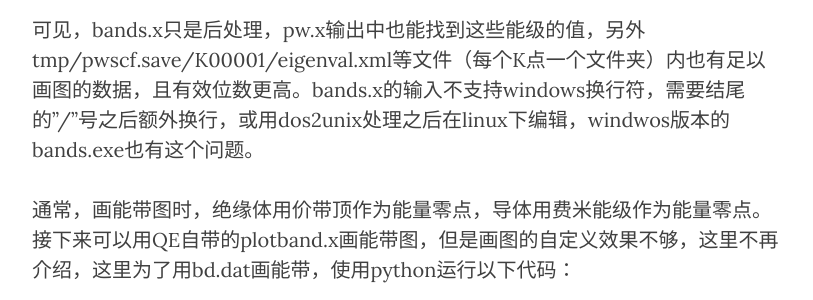
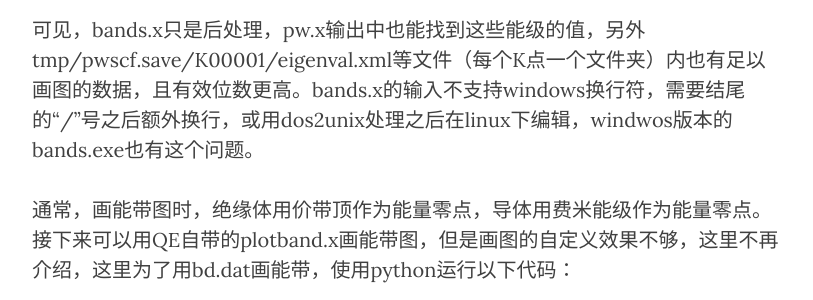
Before and after one commit to yyyu200/DFTbook, a Jekyll site: the page built from _posts/2019-04-01-HandsOn.md, in a window 1280 px wide and 900 px high, scrolled down 9338 px. Shown: the part 243-543 px from the top of the window, without its empty margins (233-1046 px from the left). Built offline with Jekyll 4.4.1, drawn with Linux system fonts in a browser that asks for light colours; nearby versions of some CDN libraries; formulas are drawn with MathJax 3; comment, search, counter and statistics services are not loaded; some of the changed text lies outside the part shown.

Commit message:
modify at20190924-11:29:42-aliyun

````diff
--- a/_posts/2019-04-01-HandsOn.md
+++ b/_posts/2019-04-01-HandsOn.md
@@ -27,7 +27,7 @@
 
 ### 1.1 设置结构参数
 
-碳化硅SiC有多种结构，这里选择了比较简单的闪锌矿(Zincblende)结构。下面介绍结构信息的获取，已经了解可以直接阅读1.2节，闪锌矿结构的空间群是$F \overline{4}3M$（No. 216），布拉伐格子是面心立方（Face centered cubic）。计算需要知道SiC的原胞尺寸、原子坐标和晶格常数，这些参数是从实验得到的，除了从文献获取外，这里推荐一个数据库[Crystallography Open Database](http://www.crystallography.net/cod/)（COD）。打开COD主页，点击左侧的"search"。
+碳化硅SiC有多种结构，这里选择了比较简单的闪锌矿(Zincblende)结构。下面介绍结构信息的获取，已经了解可以直接阅读1.2节，闪锌矿结构的空间群是$F \overline{4}3M$（No. 216），布拉伐格子是面心立方（Face centered cubic）。计算需要知道SiC的原胞尺寸、原子坐标和晶格常数，这些参数是从实验得到的，除了从文献获取外，这里推荐一个数据库[Crystallography Open Database](http://www.crystallography.net/cod/)（COD）。打开COD主页，点击左侧的“search”。
 
 <p align="center">
     <img src="../../../../../img/COD_send_search.png" width="300" />
@@ -281,7 +281,7 @@
 ```
 这一个步骤是读取pw.x的输出，运行成功后，会生成filband所命名的文件，这里是bd.dat，bd.dat的内容见[这里](https://github.com/yyyu200/DFTbook/blob/master/_data/HandsOn/bd.dat)，是每个k点的能级值，注意这里的能级数值只有相对的意义，能量的参考点是不确定的。各个k点的能级值是从小到大排列的。
 
-可见，bands.x只是后处理，pw.x输出中也能找到这些能级的值，另外tmp/pwscf.save/K00001/eigenval.xml等文件（每个K点一个文件夹）内也有足以画图的数据，且有效位数更高。bands.x的输入不支持windows换行符，需要结尾的"/"号之后额外换行，或用dos2unix处理之后在linux下编辑，windwos版本的bands.exe也有这个问题。
+可见，bands.x只是后处理，pw.x输出中也能找到这些能级的值，另外tmp/pwscf.save/K00001/eigenval.xml等文件（每个K点一个文件夹）内也有足以画图的数据，且有效位数更高。bands.x的输入不支持windows换行符，需要结尾的“/”号之后额外换行，或用dos2unix处理之后在linux下编辑，windwos版本的bands.exe也有这个问题。
 
 通常，画能带图时，绝缘体用价带顶作为能量零点，导体用费米能级作为能量零点。接下来可以用QE自带的plotband.x画能带图，但是画图的自定义效果不够，这里不再介绍，这里为了用bd.dat画能带，使用python运行以下代码：
 
````
